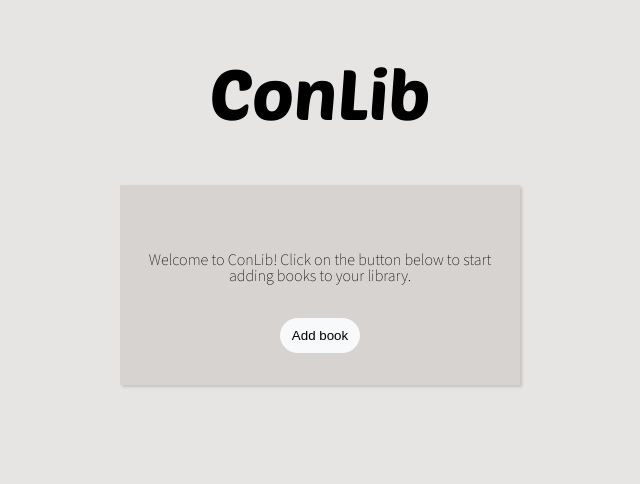
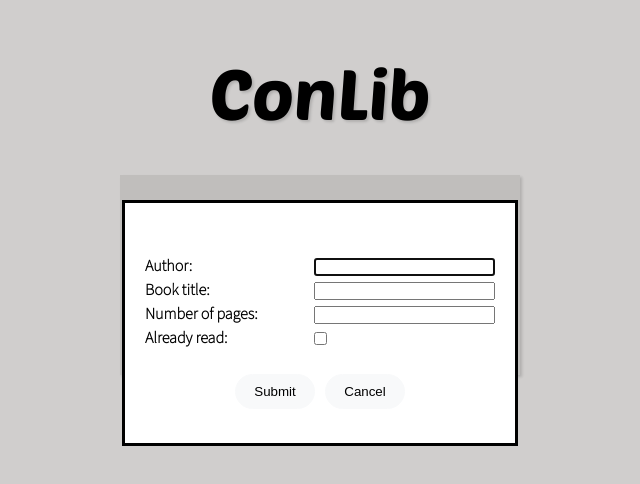
Before and after one commit to youngmurph/library, a plain HTML site: page index.html in a window 1280 px wide. Both pictures are taken after a click on the button "Add book". Shown: the whole page, without its empty margins (320-960 px from the left). Drawn offline with Linux system fonts and the light colour scheme.

Commit message:
Create submit button event listener which uses Book constructor to create book object and push to myLibrary

```diff
--- a/index.html
+++ b/index.html
@@ -5,16 +5,29 @@
     <meta name="viewport" content="width=device-width, initial-scale=1.0">
     <title>Conor's Library App</title>
     <link rel="stylesheet" href="styles.css">
-    <script src="script.js"></script>
 </head>
 <body>
     <h1 class="header">ConLib</h1>
     <div class="add-book">
         <p class="welcome">Welcome to ConLib! Click on the button below to start adding books to your library.</p>
         <dialog>
-
+            <form id="form" method="dialog" action="get">
+                <label for="author">Author: </label>
+                <input type="text" id="author" name="author" value="" required> <br>
+                <label for="title">Book title: </label>
+                <input type="text" id="title" name="title" value="" required> <br>
+                <label for="pages">Number of pages: </label>
+                <input type="number" id="pages" name="pages" value="" required> <br>
+                <label for="read">Already read: </label>
+                <input type="checkbox" id="read" name="read" value="Unread"> <br>
+                <div class="buttons">
+                    <button type="submit" id="submit-button">Submit</button>
+                    <button type="button" id="cancel-button">Cancel</button>
+                </div>
+            </form>
         </dialog>
-        <button>Add book</button>
+        <button id="add-button">Add book</button>
     </div>
+    <script src="script.js"></script>
 </body>
 </html>
--- a/script.js
+++ b/script.js
@@ -1,3 +1,31 @@
+const addBtn = document.getElementById("add-button");
+const dialog = document.querySelector("dialog");
+const closeBtn = document.getElementById("cancel-button");
+const submitBtn = document.getElementById("submit-button");
+
+addBtn.addEventListener("click", () => {
+    dialog.showModal();
+});
+
+closeBtn.addEventListener("click", () => {
+    dialog.close();
+});
+
+submitBtn.addEventListener("click", () => {
+    let author = document.getElementById('author').value;
+    let title = document.getElementById('title').value;
+    let pages = document.getElementById('pages').value;
+    let read = document.querySelector('#read');
+    if (read.checked) {
+        read = 'Read';
+    } else {
+        read = 'Unread';
+    };
+    let newBook = new Book(author, title, pages, read);
+    myLibrary.push(newBook);
+    console.log(myLibrary);
+})
+
 const myLibrary = [];
 
 function Book(author, title, pages, read) {
--- a/styles.css
+++ b/styles.css
@@ -39,15 +39,18 @@ body {
 
 .header {
     font-family: 'poetsenoneregular';
+    text-shadow: rgba(0, 0, 0, 0.15) 1.95px 1.95px 2.6px;
     font-size: 70px;
     font-weight: normal;
     padding-top: 50px;
 }
 
 .add-book {
-    margin-top: 50px;
+    margin-top: 40px;
+    margin-bottom: 50px;
     height: 200px;
     width: 400px;
+    font-weight: bolder;
     background-color: #d6d3d1;
     box-shadow: rgba(0, 0, 0, 0.15) 1.95px 1.95px 2.6px;
     display: flex;
@@ -62,8 +65,50 @@ body {
     margin: 50px 10px 0px 10px;
 }
 
+dialog {
+    font-family: 'source_sans_3extralight';
+    text-align: start;
+    position: relative;
+    padding: 20px 20px 20px 20px;
+    margin: 0 auto;
+    top: 25%;
+    height: 200px;
+    width: 350px;
+}
+
+.buttons {
+    display: flex;
+    justify-content: center;
+    padding-top: 20px;
+}
+
+form {
+    margin: 0;
+    width: 350px;
+    box-sizing: border-box;
+    margin-top: 35px;
+}
+
+label {
+    display: inline-block;
+    text-align: left;
+    margin-bottom: 8px;
+}
+
+input {
+    font-family: 'source_sans_3extralight';
+    float: right;
+    padding-left: 2px;
+    width: 50%;
+}
+
+#read {
+    margin-top: 2px;
+    margin-right: 87px;
+}
+
 button {
-    margin-bottom: 15px;
+    margin: 0px 5px 15px 5px;
     background-color: #f8f9fa;
     border: 1px solid #f8f9fa;
     cursor: pointer;
```
